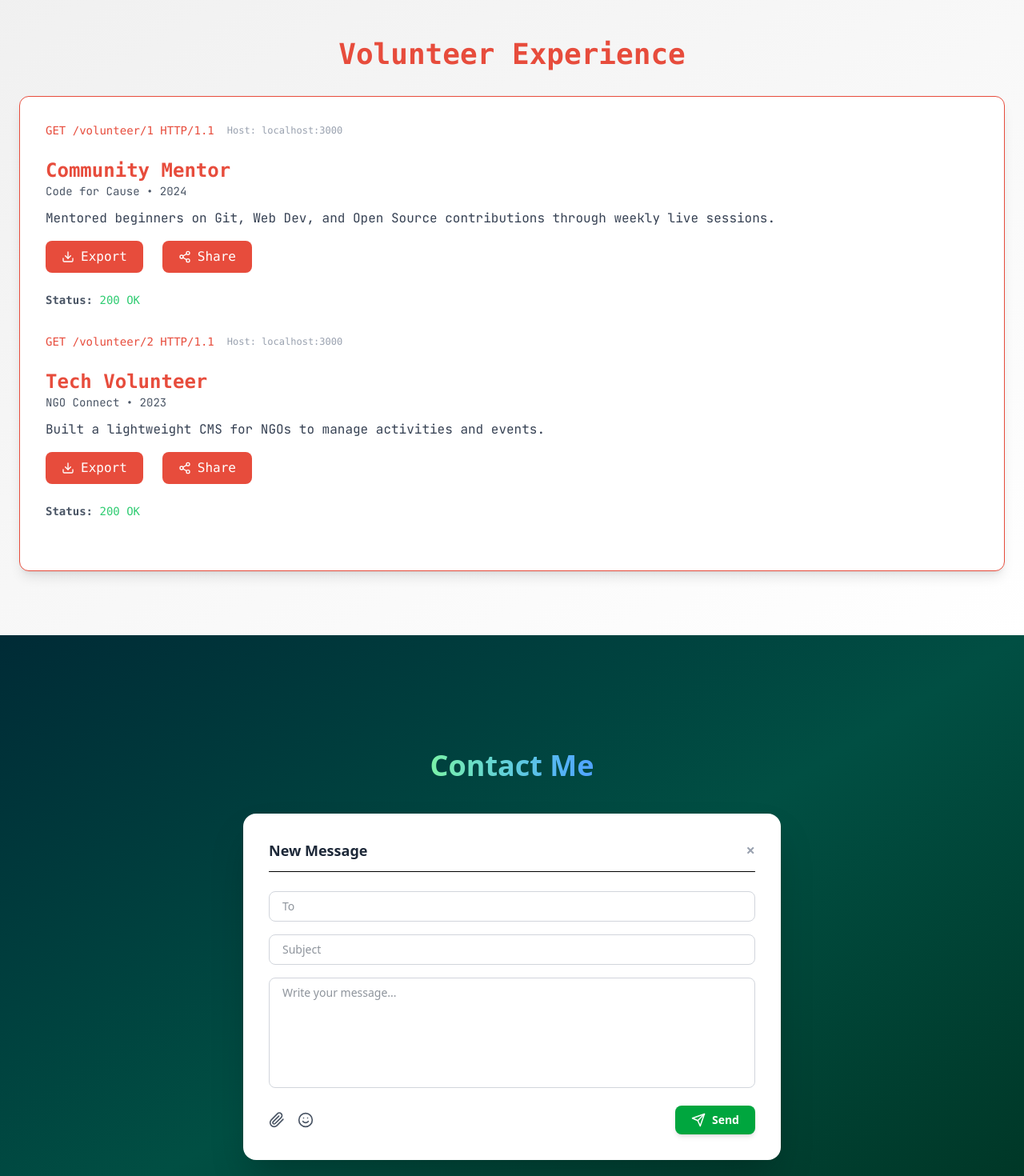
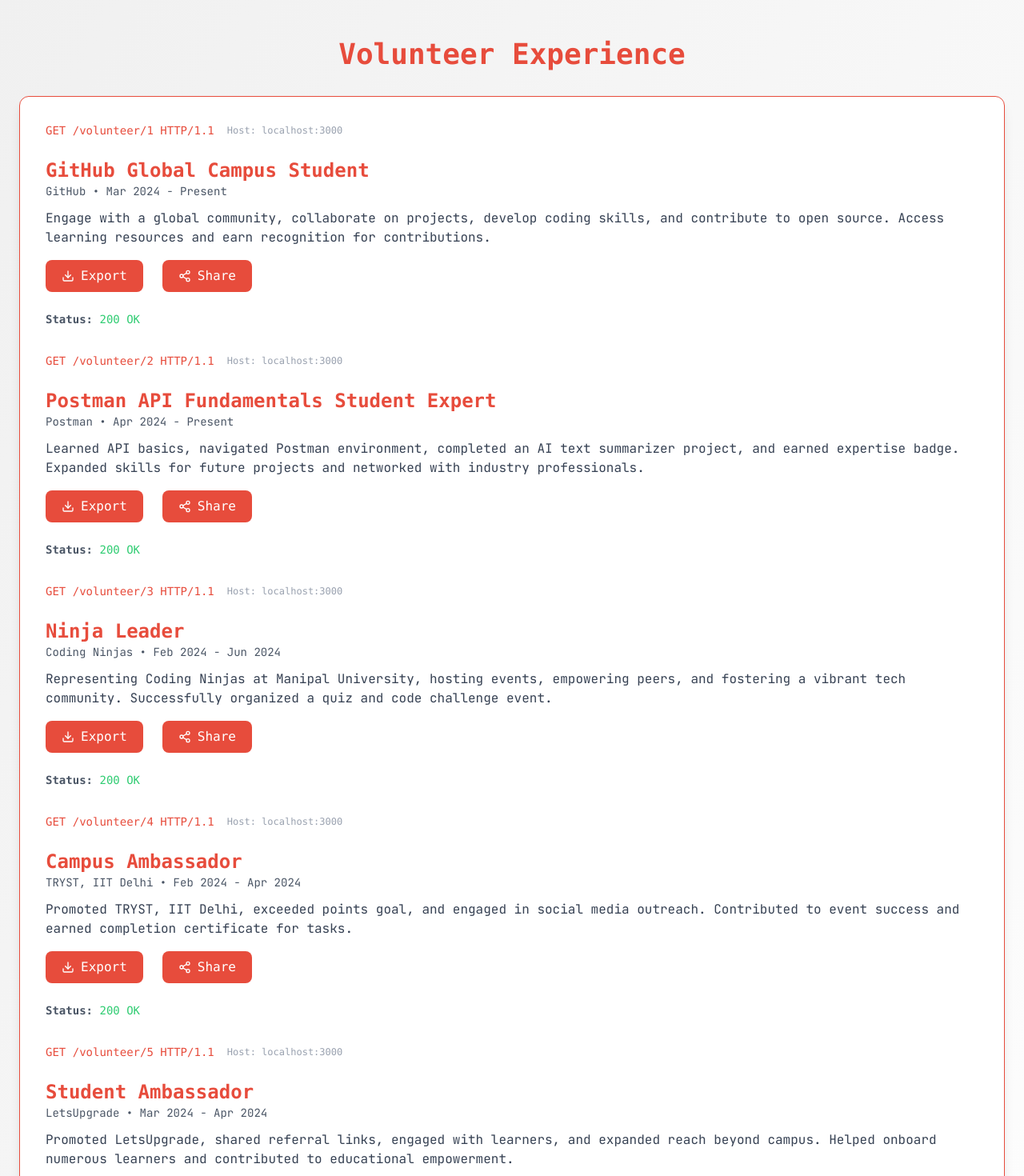
Before and after one commit to RohanShrivastava08/My-Modern-Portfolio, a React (Vite) app: page / in a window 1280 px wide. Shown: the part 6340-7810 px from the top of the page at 80% size. Built offline with nearby package versions, Linux system fonts and the light colour scheme.

Commit message:
Modified data Volunteer.jsx

```diff
--- a/src/sections/Volunteer.jsx
+++ b/src/sections/Volunteer.jsx
@@ -5,23 +5,59 @@
 const volunteerExperiences = [
   {
     id: 1,
-    role: 'Community Mentor',
-    org: 'Code for Cause',
-    year: '2024',
-    description: 'Mentored beginners on Git, Web Dev, and Open Source contributions through weekly live sessions.',
+    role: 'GitHub Global Campus Student',
+    org: 'GitHub',
+    year: 'Mar 2024 - Present',
+    description: 'Engage with a global community, collaborate on projects, develop coding skills, and contribute to open source. Access learning resources and earn recognition for contributions.',
   },
   {
     id: 2,
-    role: 'Tech Volunteer',
-    org: 'NGO Connect',
-    year: '2023',
-    description: 'Built a lightweight CMS for NGOs to manage activities and events.',
+    role: 'Postman API Fundamentals Student Expert',
+    org: 'Postman',
+    year: 'Apr 2024 - Present',
+    description: 'Learned API basics, navigated Postman environment, completed an AI text summarizer project, and earned expertise badge. Expanded skills for future projects and networked with industry professionals.',
+  },
+  {
+    id: 3,
+    role: 'Ninja Leader',
+    org: 'Coding Ninjas',
+    year: 'Feb 2024 - Jun 2024',
+    description: 'Representing Coding Ninjas at Manipal University, hosting events, empowering peers, and fostering a vibrant tech community. Successfully organized a quiz and code challenge event.',
+  },
+  {
+    id: 4,
+    role: 'Campus Ambassador',
+    org: 'TRYST, IIT Delhi',
+    year: 'Feb 2024 - Apr 2024',
+    description: 'Promoted TRYST, IIT Delhi, exceeded points goal, and engaged in social media outreach. Contributed to event success and earned completion certificate for tasks.',
+  },
+  {
+    id: 5,
+    role: 'Student Ambassador',
+    org: 'LetsUpgrade',
+    year: 'Mar 2024 - Apr 2024',
+    description: 'Promoted LetsUpgrade, shared referral links, engaged with learners, and expanded reach beyond campus. Helped onboard numerous learners and contributed to educational empowerment.',
+  },
+  {
+    id: 6,
+    role: 'Zuno Community Captain',
+    org: 'Zuno by foundit',
+    year: 'May 2024 - Nov 2024',
+    description: 'Promoted content, shared engaging posts, participated in practice tests, and earned bonuses. Proud to contribute to the Zuno community’s growth and success.',
+  },
+  {
+    id: 7,
+    role: 'Internshala Student Partner',
+    org: 'Internshala',
+    year: 'May 2024 - Sep 2024',
+    description: 'Shared Internshala opportunities on LinkedIn and among friends. Contributed to awareness and earned points and bonuses. Thrilled to help others discover amazing career opportunities.',
   },
 ];
 
+
 const Volunteer = () => {
   return (
-    <section className="min-h-screen bg-gradient-to-br from-[#f0f0f0] to-[#ffffff] py-20 px-6 font-mono">
+    <section className="bg-gradient-to-br from-[#f0f0f0] to-[#ffffff] py-20 px-6 font-mono">
       <div className="max-w-7xl mx-auto">
         <motion.h2
           className="text-4xl font-bold mb-8 text-[#e74c3c] text-center"
@@ -34,20 +70,20 @@
         </motion.h2>
 
         <motion.div
-          className="bg-white p-8 rounded-xl shadow-lg border border-[#e74c3c]"
+          className="bg-white p-8 rounded-xl shadow-lg border border-[#e74c3c] overflow-visible"
           initial={{ opacity: 0, y: 50 }}
           whileInView={{ opacity: 1, y: 0 }}
-          transition={{ duration: 0.6, delay: 0.2 }}
-          viewport={{ once: false, amount: 0.8 }}
+          transition={{ duration: 0.6 }}
+          viewport={{ once: false, amount: 0.3 }}
         >
-          {volunteerExperiences.map((item, index) => (
+          {volunteerExperiences.map((item) => (
             <motion.div
               key={item.id}
               className="mb-8"
               initial={{ opacity: 0, y: 30 }}
               whileInView={{ opacity: 1, y: 0 }}
-              transition={{ duration: 0.5, delay: 0.3 * index }}
-              viewport={{ once: false, amount: 0.8 }}
+              transition={{ duration: 0.5 }}
+              viewport={{ once: false, amount: 0.3 }}
             >
               <div className="flex items-center text-[#e74c3c] font-mono mb-6">
                 <span className="text-sm">GET /volunteer/{item.id} HTTP/1.1</span>
```
